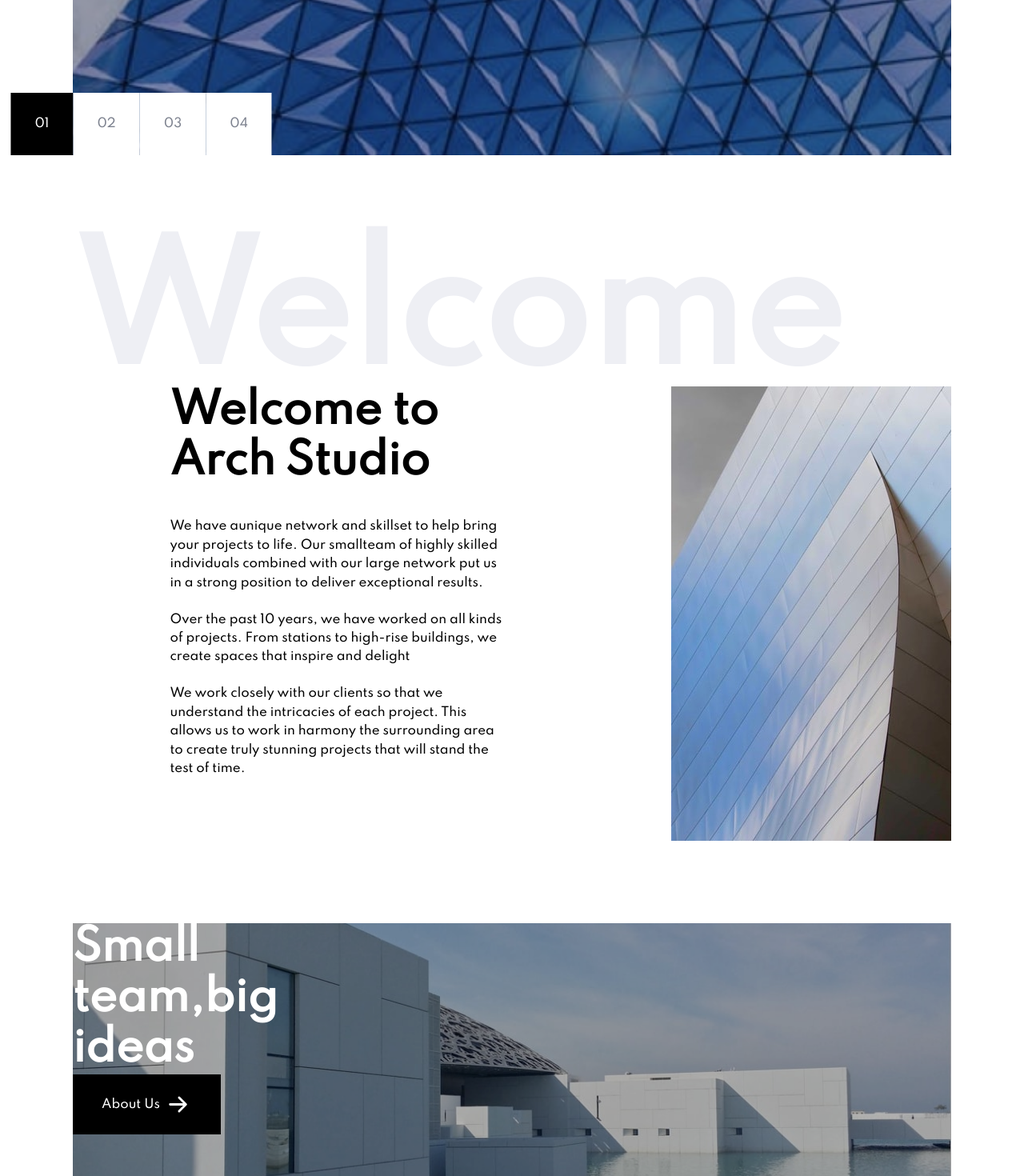
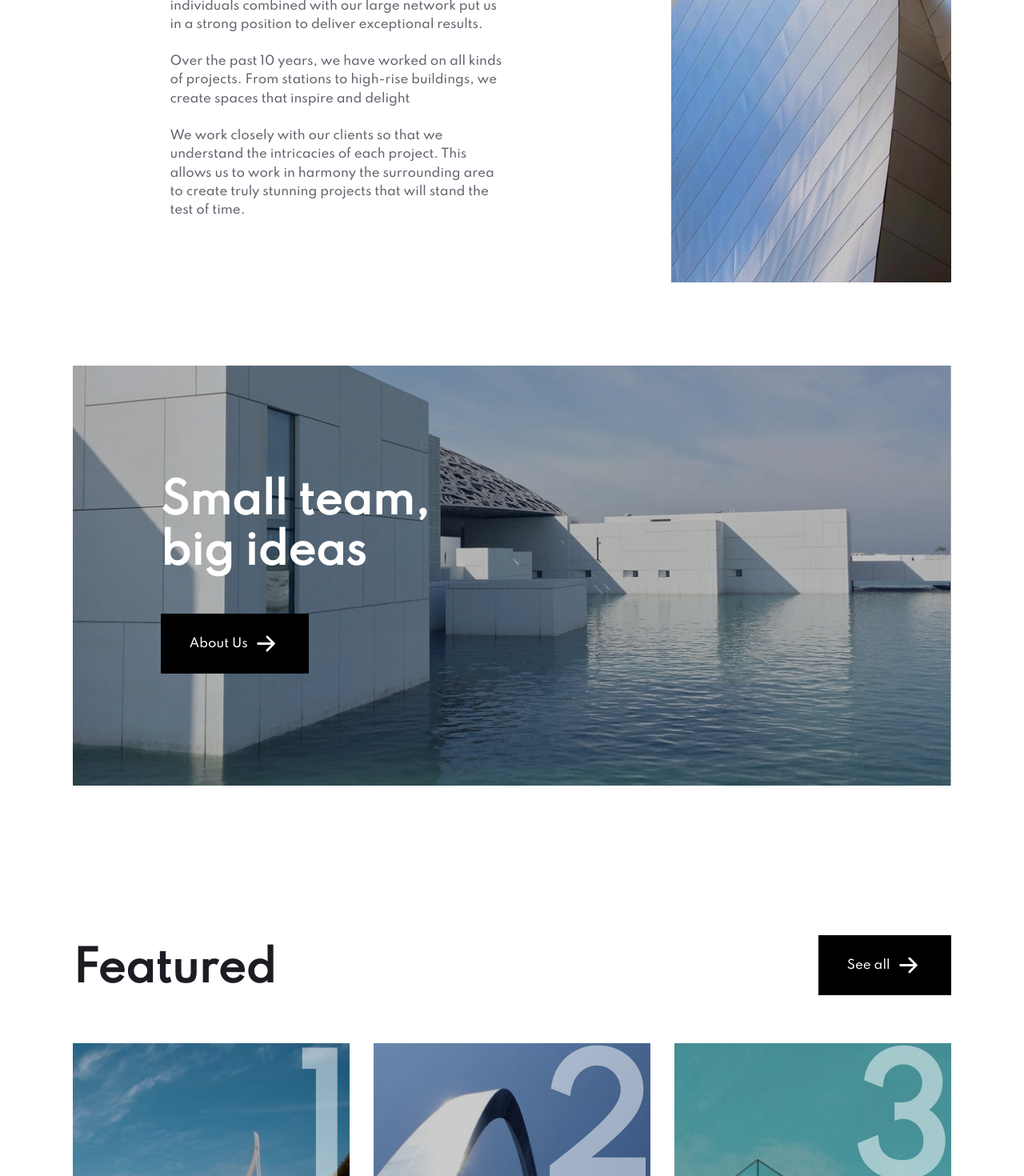
Before and after one commit to Kl3va/arch-studio, a React (Create React App) app: page / in a window 1280 px wide. Shown: the part 1330-2800 px from the top of the page at 80% size. Built offline with nearby package versions, Linux system fonts and the light colour scheme.

Commit message:
updated all sections

```diff
--- a/src/data/homeData/homeData.js
+++ b/src/data/homeData/homeData.js
@@ -96,7 +96,7 @@ export const subHeader = {
 };
 
 export const about = {
-  heading: "Small team,big ideas",
+  heading: "Small team, big ideas",
   btnText: "About Us",
   desktopImg: teamDesktop,
   tabletImg: teamTablet,
--- a/src/pages/home/Featured.js
+++ b/src/pages/home/Featured.js
@@ -4,15 +4,13 @@ import Button from "../button";
 
 const Featured = ({ heading, btnText, subContents }) => {
   return (
-    <section className="section">
+    <section className="section section--featured">
       <div className="featured">
-        <div className="featured__heading">
-          <h2 className="heading-small">{heading}</h2>
-          <Button className="btn-small" text={btnText}>
-            <BsArrowRightShort />
-          </Button>
-        </div>
-        <div>
+        <h2 className="heading-small featured__heading">{heading}</h2>
+        <Button className="btn-large" text={btnText}>
+          <BsArrowRightShort className="icon-arrow" />
+        </Button>
+        <div className="featured__contents">
           {subContents.map(
             (
               {
@@ -26,16 +24,18 @@ const Featured = ({ heading, btnText, subContents }) => {
               index
             ) => {
               return (
-                <div key={index} className="featured-content">
-                  <picture className="featured-content__img">
+                <div key={index} className="featured-subcontent packed">
+                  <picture className="featured-subcontent__picture">
                     <source media="(min-width: 573px)" srcSet={imgDesktop} />
                     <source media="(min-width: 375px)" srcSet={imgTablet} />
                     <img loading="lazy" src={imgMobile} alt="portfolio" />
                   </picture>
-                  <p className="featured-content__text">{headingLarge}</p>
-                  <div className="featured-subcontent">
-                    <h3 className="heading-smallest">{headingSmall}</h3>
-                    <p className="featured-subcontent__text">{paragraph}</p>
+                  <h3 className="featured-subcontent__heading">
+                    {headingLarge}
+                  </h3>
+                  <div className="featured-minicontent">
+                    <h4 className="heading-smallest">{headingSmall}</h4>
+                    <p className="featured-minicontent__text">{paragraph}</p>
                   </div>
                 </div>
               );
--- a/src/pages/home/Footer.js
+++ b/src/pages/home/Footer.js
@@ -17,7 +17,7 @@ const Footer = ({ btnText, logo }) => {
           items="footer__items"
         />
         <Button className="btn-large" text={btnText}>
-          <BsArrowRightShort />
+          <BsArrowRightShort className="icon-arrow" />
         </Button>
       </div>
     </footer>
--- a/src/pages/home/Header.js
+++ b/src/pages/home/Header.js
@@ -28,7 +28,6 @@ const Header = ({ btnText, btnGroupText, mainContents }) => {
             <BsArrowRightShort className="icon-arrow" />
           </Button>
         </div>
-        <div className="blank"></div>
         <div className="tab-btns">
           {btnGroupText.map((btn, index) => {
             return (
@@ -39,8 +38,10 @@ const Header = ({ btnText, btnGroupText, mainContents }) => {
                 onClick={() => setValue(index)}
               /> */
               <button
-                className="btn-small"
                 key={index}
+                className={`btn-small ${
+                  index === value && "btn-small--active"
+                }`}
                 onClick={() => setValue(index)}
               >
                 {btn}
--- a/src/pages/home/HomeAbout.js
+++ b/src/pages/home/HomeAbout.js
@@ -16,7 +16,6 @@ const HomeAbout = ({ heading, btnText, desktopImg, tabletImg, mobileImg }) => {
             className="home-about__img"
           />
         </picture>
-        <div className="blank"></div>
         <div className="home-about__content">
           <h2 className="home-about__heading">{heading}</h2>
           <Button className="btn-large" text={btnText}>
--- a/src/sass/_base.scss
+++ b/src/sass/_base.scss
@@ -42,9 +42,10 @@ h2 {
   font-size: clamp(2.4rem, calc(5vw + 0.5rem), 3.5rem);
   //font-size: 2.5rem;
   font-weight: 700;
+  color: $very-dark-blue;
 }
 
-h3 {
+h4 {
   font-size: 1rem;
   font-weight: 700;
 }
@@ -97,15 +98,28 @@ picture {
   &:hover {
     background-color: $dark-grey;
   }
+
+  &:active {
+    background-color: $very-light-grey;
+  }
 }
 
 .btn-small {
-  background-color: black;
-  color: white;
+  background-color: $color-primary;
+  color: $medium-grey;
   padding: 2rem;
   //width: 5.33rem;
   //aspect-ratio: 1 / 1;
   border: none;
+
+  &:hover {
+    background-color: $very-light-grey;
+  }
+
+  &--active {
+    color: $color-primary;
+    background-color: $very-dark-blue;
+  }
 }
 
 .icon-arrow {
@@ -118,6 +132,7 @@ body {
   font-family: $font-secondary;
   line-height: 1.2;
   font-weight: 500;
+  color: $dark-grey;
 }
 
 .container {
--- a/src/sass/_home.scss
+++ b/src/sass/_home.scss
@@ -55,7 +55,9 @@
   z-index: 1;
   aspect-ratio: 1 / 1.25; */
   @include imagestyle;
-  aspect-ratio: 1 / 1.25;
+  //aspect-ratio: 1 / 1.25;
+  height: 45rem;
+  filter: brightness(75%);
 }
 
 .heading-contents {
@@ -72,13 +74,6 @@
   margin-bottom: 2.2rem;
 }
 
-.blank {
-  background-color: #000;
-  mix-blend-mode: normal;
-  opacity: 0.3;
-  z-index: 2;
-}
-
 .tab-btns {
   display: none;
   z-index: 100;
@@ -87,15 +82,6 @@
 
   @media only screen and (min-width: $breakpoint-large) {
     display: block;
-  }
-
-  & > *:not(:first-child) {
-    background-color: $color-primary;
-    color: $medium-grey;
-
-    &:hover {
-      background-color: $very-light-grey;
-    }
   }
 }
 
@@ -152,16 +138,109 @@
   &__img {
     @include imagestyle;
     height: 35rem;
+    filter: brightness(75%);
   }
 
   &__content {
-    max-width: 26.8rem;
+    max-width: 27.8rem;
     height: fit-content;
     z-index: 5;
+    align-self: center;
+    margin-left: 10%;
   }
 
   &__heading {
     color: $color-primary;
-    width: 19rem;
+    width: 9ch;
+    line-height: 1.2;
+    word-break: normal;
+    margin-bottom: 3rem;
   }
 }
+
+//FEATURED SECTION
+.section--featured {
+  margin: 12.5rem 0;
+}
+
+.featured {
+  display: grid;
+  grid-template-columns: 1fr 1fr;
+  grid-template-rows: auto;
+
+  & > :nth-child(2) {
+    justify-self: end;
+    //grid-row: 3 / 4;
+    //grid-column: 1 / -1;
+  }
+
+  &__heading {
+    align-self: end;
+  }
+
+  &__contents {
+    grid-column: 1 / -1;
+    grid-row: 2 / 3;
+
+    display: grid;
+    grid-template-columns: 1fr 1fr 1fr;
+    grid-template-rows: auto;
+    column-gap: 2rem;
+    margin-top: 4rem;
+  }
+
+  &-subcontent {
+    &__heading {
+      font-size: 12.5rem;
+      font-weight: 700;
+      justify-self: end;
+      height: fit-content;
+      color: rgba($color-primary, 0.5);
+      z-index: 50;
+    }
+
+    &__picture img {
+      filter: brightness(80%);
+      @include imagestyle;
+    }
+  }
+
+  &-minicontent {
+    color: $color-primary;
+    align-self: end;
+    margin: 0 0 2.5rem 2.5rem;
+    z-index: 100;
+
+    &__text {
+      opacity: 0.75;
+    }
+  }
+}
+
+//FOOTER SECTION
+.footer {
+  display: flex;
+  justify-content: space-between;
+
+  &__logo {
+    background-color: $very-dark-blue;
+    width: Min(20%, 12.5rem); //18%
+    aspect-ratio: 1 / 1;
+
+    & img {
+      width: Max(3.5rem, 60%);
+    }
+  }
+
+  &__link {
+    list-style: none;
+    display: flex;
+  }
+
+  &__items {
+    & a {
+      text-decoration: none;
+      display: block;
+    }
+  }
+}
```
